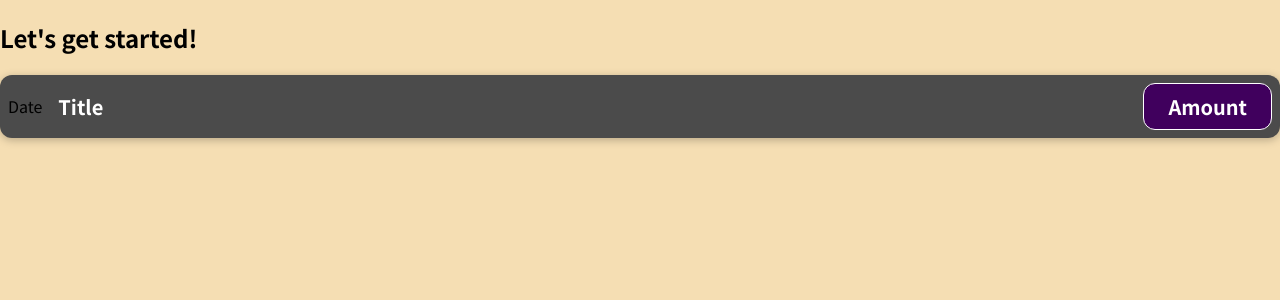
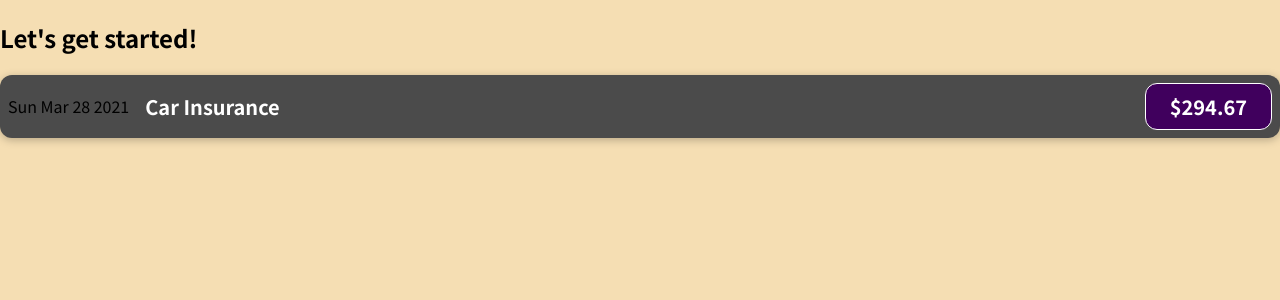
Before and after one commit to AgnesChang0227/react-session3-4, a JavaScript app: page / in a window 1280 px wide. Shown: the top 300 px of the page. Built offline with nearby package versions, Linux system fonts and the light colour scheme.

Commit message:
use JS code inside the component, make it Dynamic

```diff
--- a/src/components/ExpenseItem.js
+++ b/src/components/ExpenseItem.js
@@ -1,13 +1,21 @@
 import "./ExpenseItem.css";//import css
 
 const ExpenseItem = () => {
+    //JS code
+    const expenseDate = new Date(2021,2,28);
+    const expenseTitle = "Car Insurance";
+    const expenseAmount = 294.67;
+
     return (//return沒有()就只會return 一行
         //在div配置className，以使用css中的style
         <div className="expense-item">
-            <div>Date</div>
+            {/*object 要先變成string 再放入{}*/}
+            <div>{expenseDate.toDateString()}</div>
             <div className="expense-item__description">
-                <h2>Title</h2>
-                <div className="expense-item__price">Amount</div>
+                {/*用{}放入JS code => string  */}
+                <h2>{expenseTitle}</h2>
+                {/*放入number的話 要用${} */}
+                <div className="expense-item__price">${expenseAmount}</div>
             </div>
         </div>
     )//因此要用()括起來
```
